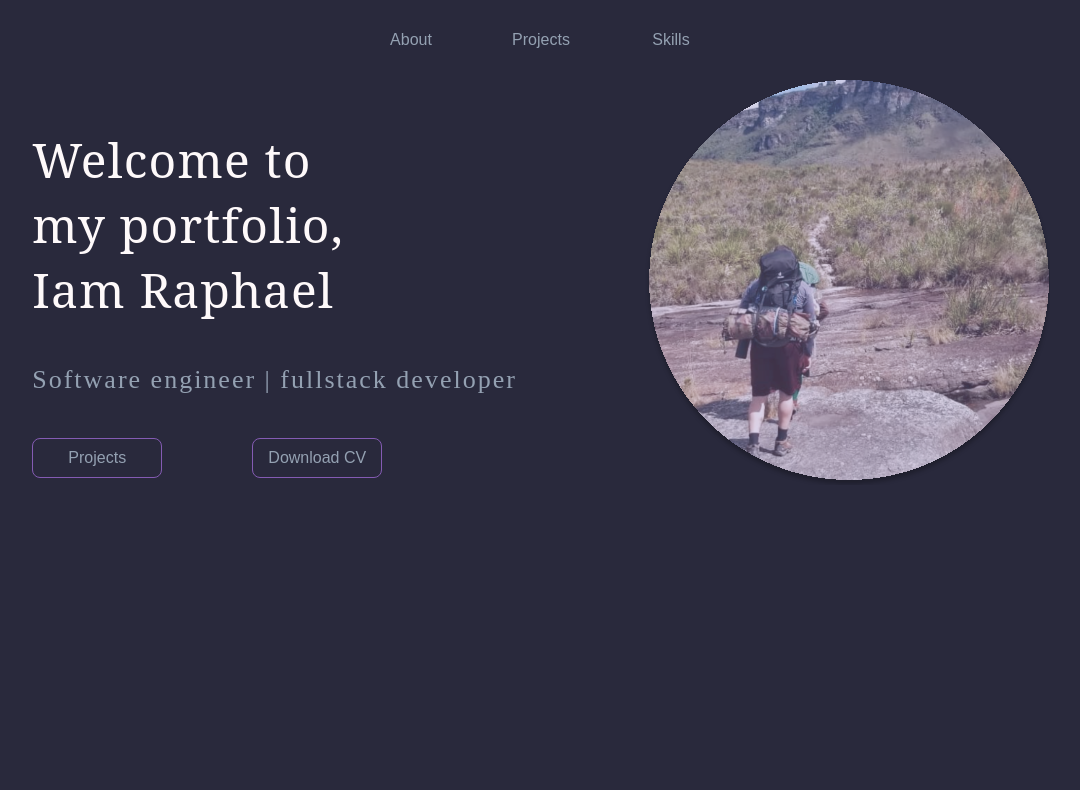
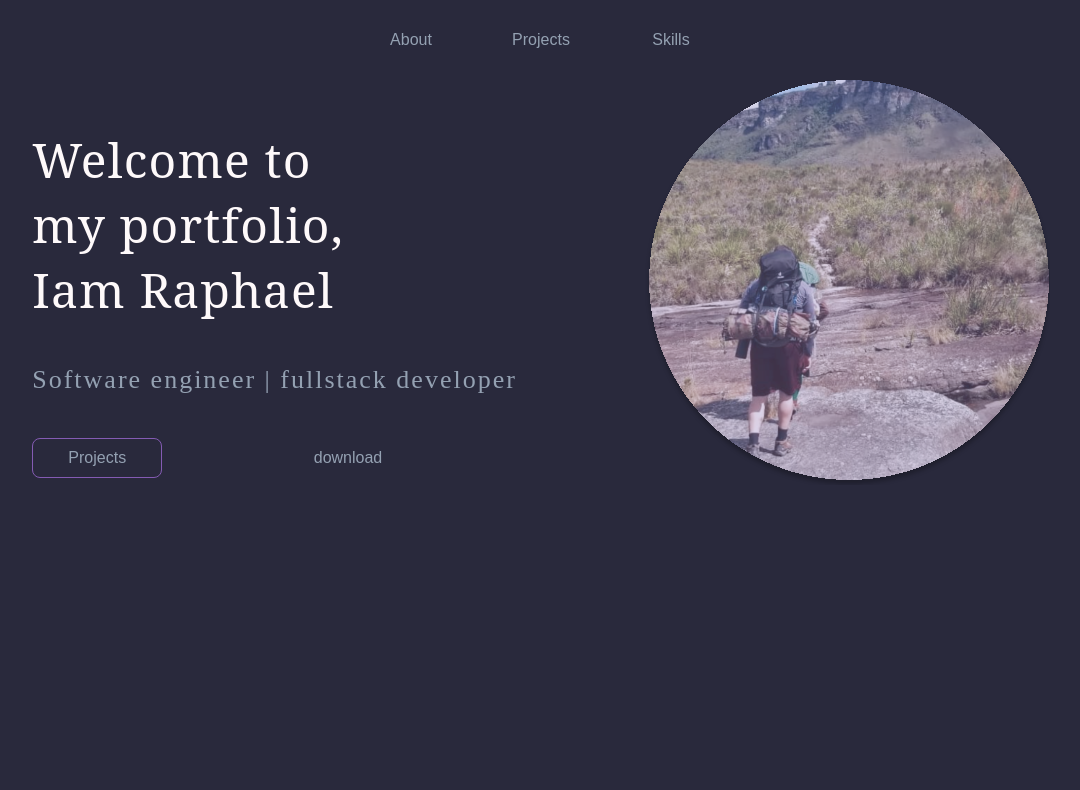
Before and after one commit to rpajf/my-portfolio, a React (Vite) app: page / in a window 1280 px wide. Shown: the top 790 px of the page, without its empty margins (99-1179 px from the left). Built offline with nearby package versions, Linux system fonts and the light colour scheme.

Commit message:
feat: tooltip and readme

```diff
--- a/package.json
+++ b/package.json
@@ -11,6 +11,7 @@
   },
   "dependencies": {
     "classnames": "^2.3.2",
+    "rc-tooltip": "^6.0.1",
     "react": "^18.2.0",
     "react-dom": "^18.2.0",
     "use-immer": "^0.9.0"
--- a/src/shared/MainContent/MainContent.tsx
+++ b/src/shared/MainContent/MainContent.tsx
@@ -1,20 +1,35 @@
 import React from 'react';
 import './MainContent.styles.scss';
+import Tooltip from 'rc-tooltip';
 import Button from '../Button';
-
+import CV_URL_ENG from '../../assets/cv/RAPHAEL-CV-ENG.pdf';
 interface MainContent{
   title:string
 	subTitle: string
 }
 
+
+
+
 const MainContent: React.FC<MainContent> = ({title, subTitle}) => {
+	const overlay = (	<a
+		href={CV_URL_ENG}
+		download="Example-PDF-document"
+		target="_blank"
+		rel="noreferrer"
+	>
+		<Button hasBorder>Download CV</Button>
+
+	</a>);
 	return (
 		<div className='content'>
 			<h2 className='title'>{title}</h2>
 			<h5 className='subTitle'>{subTitle}</h5>
 			<div className='btns-wrapper'>
 				<Button hasBorder>Projects</Button>
-				<Button hasBorder>Download CV</Button>
+				<Tooltip trigger="hover" placement='bottom'  destroyTooltipOnHide overlay={overlay}>
+					<button>download</button>
+				</Tooltip>
 			</div>
 		</div>
 	);
```
Also changed, not shown: 2 other files (tests, documents, lock files or other folders).
